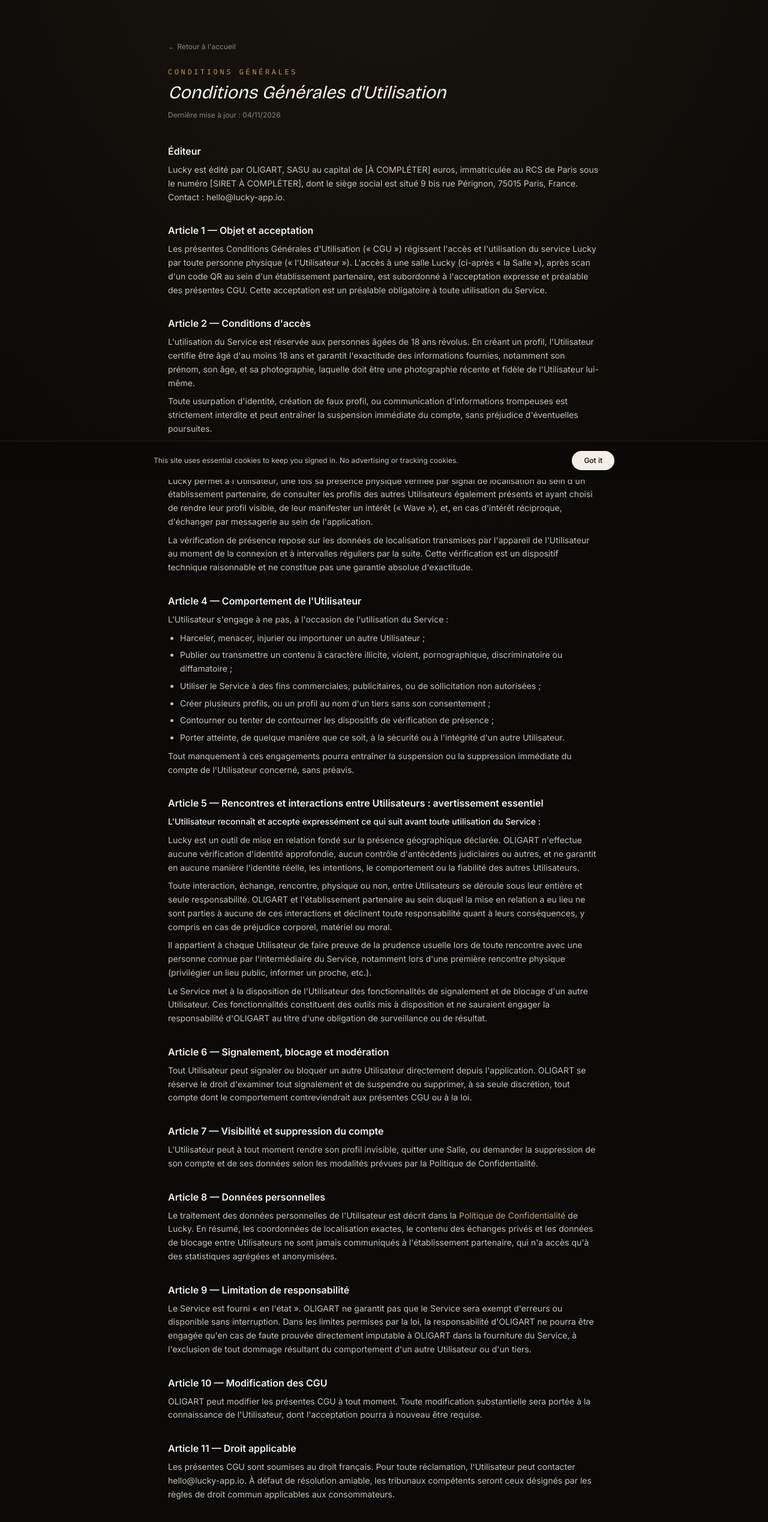
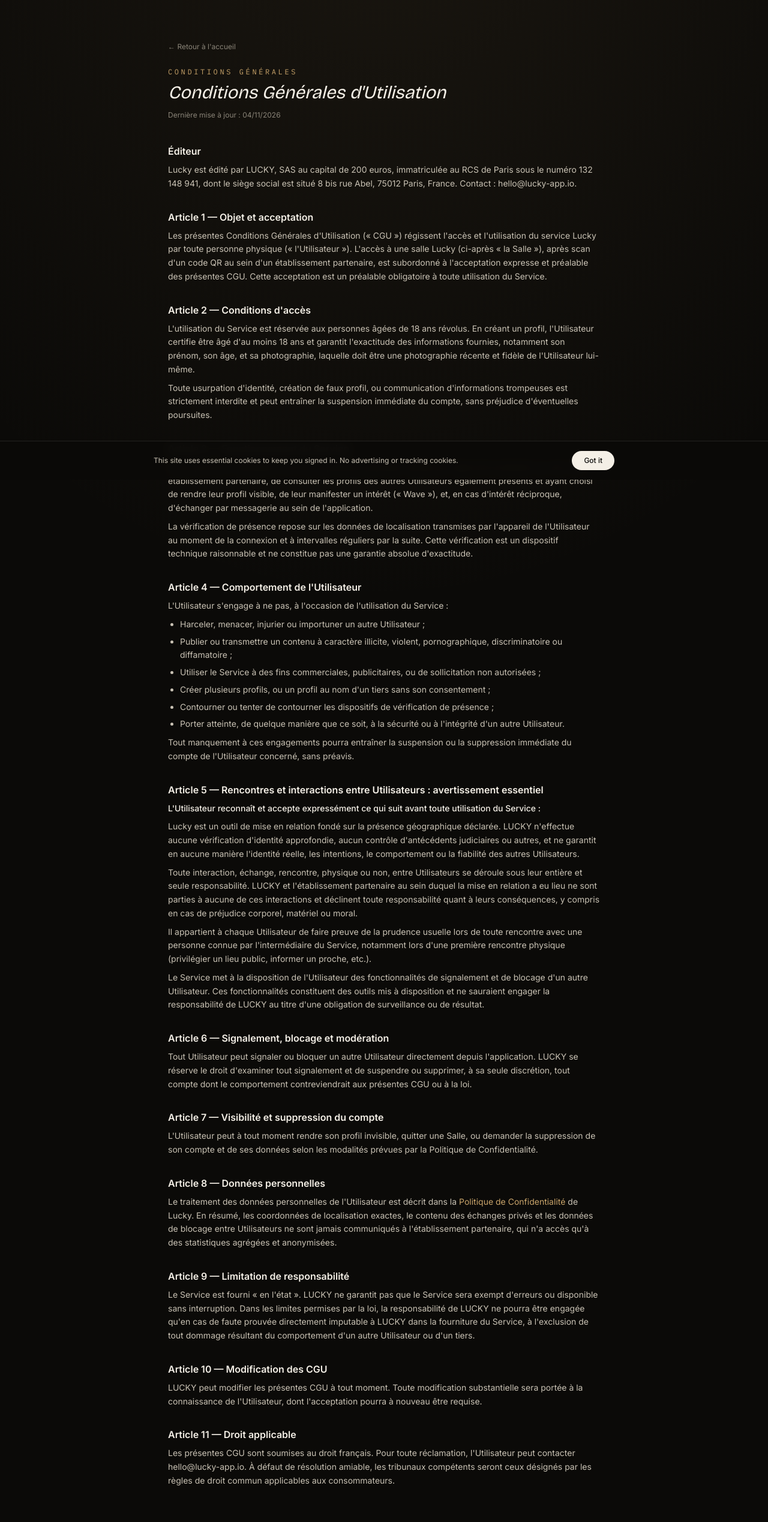
Before and after one commit to rodolphmenten-collab/Lucky-App, a Next.js app: page /legal/utilisateurs in a window 1280 px wide. Shown: the top 2538 px of the page at 60% size. Built offline with nearby package versions, Linux system fonts and the light colour scheme.

Commit message:
CGU utilisateurs : editeur = LUCKY SAS au lieu d'Oligart

```diff
--- a/app/legal/utilisateurs/page.tsx
+++ b/app/legal/utilisateurs/page.tsx
@@ -16,8 +16,8 @@ export default function CGUUtilisateurs() {
         <section>
           <h2 className="text-base font-semibold text-bone">Éditeur</h2>
           <p className="mt-2">
-            Lucky est édité par OLIGART, SASU au capital de [À COMPLÉTER] euros, immatriculée au RCS de Paris
-            sous le numéro [SIRET À COMPLÉTER], dont le siège social est situé 9 bis rue Pérignon, 75015 Paris,
+            Lucky est édité par LUCKY, SAS au capital de 200 euros, immatriculée au RCS de Paris
+            sous le numéro 132 148 941, dont le siège social est situé 8 bis rue Abel, 75012 Paris,
             France. Contact : hello@lucky-app.io.
           </p>
         </section>
@@ -88,14 +88,14 @@ export default function CGUUtilisateurs() {
             L'Utilisateur reconnaît et accepte expressément ce qui suit avant toute utilisation du Service :
           </p>
           <p className="mt-2">
-            Lucky est un outil de mise en relation fondé sur la présence géographique déclarée. OLIGART
+            Lucky est un outil de mise en relation fondé sur la présence géographique déclarée. LUCKY
             n'effectue aucune vérification d'identité approfondie, aucun contrôle d'antécédents judiciaires ou
             autres, et ne garantit en aucune manière l'identité réelle, les intentions, le comportement ou la
             fiabilité des autres Utilisateurs.
           </p>
           <p className="mt-2">
             Toute interaction, échange, rencontre, physique ou non, entre Utilisateurs se déroule sous leur
-            entière et seule responsabilité. OLIGART et l'établissement partenaire au sein duquel la mise en
+            entière et seule responsabilité. LUCKY et l'établissement partenaire au sein duquel la mise en
             relation a eu lieu ne sont parties à aucune de ces interactions et déclinent toute responsabilité
             quant à leurs conséquences, y compris en cas de préjudice corporel, matériel ou moral.
           </p>
@@ -107,7 +107,7 @@ export default function CGUUtilisateurs() {
           <p className="mt-2">
             Le Service met à la disposition de l'Utilisateur des fonctionnalités de signalement et de blocage
             d'un autre Utilisateur. Ces fonctionnalités constituent des outils mis à disposition et ne sauraient
-            engager la responsabilité d'OLIGART au titre d'une obligation de surveillance ou de résultat.
+            engager la responsabilité de LUCKY au titre d'une obligation de surveillance ou de résultat.
           </p>
         </section>
 
@@ -115,7 +115,7 @@ export default function CGUUtilisateurs() {
           <h2 className="text-base font-semibold text-bone">Article 6 — Signalement, blocage et modération</h2>
           <p className="mt-2">
             Tout Utilisateur peut signaler ou bloquer un autre Utilisateur directement depuis l'application.
-            OLIGART se réserve le droit d'examiner tout signalement et de suspendre ou supprimer, à sa seule
+            LUCKY se réserve le droit d'examiner tout signalement et de suspendre ou supprimer, à sa seule
             discrétion, tout compte dont le comportement contreviendrait aux présentes CGU ou à la loi.
           </p>
         </section>
@@ -145,9 +145,9 @@ export default function CGUUtilisateurs() {
         <section>
           <h2 className="text-base font-semibold text-bone">Article 9 — Limitation de responsabilité</h2>
           <p className="mt-2">
-            Le Service est fourni « en l'état ». OLIGART ne garantit pas que le Service sera exempt d'erreurs ou
-            disponible sans interruption. Dans les limites permises par la loi, la responsabilité d'OLIGART ne
-            pourra être engagée qu'en cas de faute prouvée directement imputable à OLIGART dans la fourniture
+            Le Service est fourni « en l'état ». LUCKY ne garantit pas que le Service sera exempt d'erreurs ou
+            disponible sans interruption. Dans les limites permises par la loi, la responsabilité de LUCKY ne
+            pourra être engagée qu'en cas de faute prouvée directement imputable à LUCKY dans la fourniture
             du Service, à l'exclusion de tout dommage résultant du comportement d'un autre Utilisateur ou d'un
             tiers.
           </p>
@@ -156,7 +156,7 @@ export default function CGUUtilisateurs() {
         <section>
           <h2 className="text-base font-semibold text-bone">Article 10 — Modification des CGU</h2>
           <p className="mt-2">
-            OLIGART peut modifier les présentes CGU à tout moment. Toute modification substantielle sera portée
+            LUCKY peut modifier les présentes CGU à tout moment. Toute modification substantielle sera portée
             à la connaissance de l'Utilisateur, dont l'acceptation pourra à nouveau être requise.
           </p>
         </section>
```
